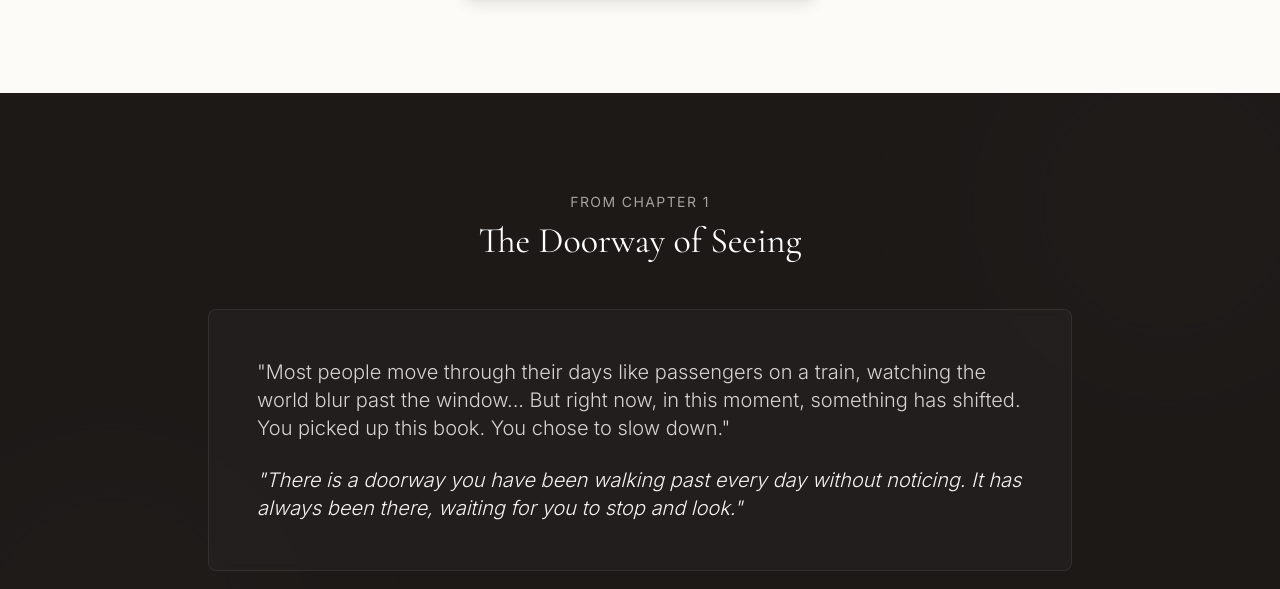
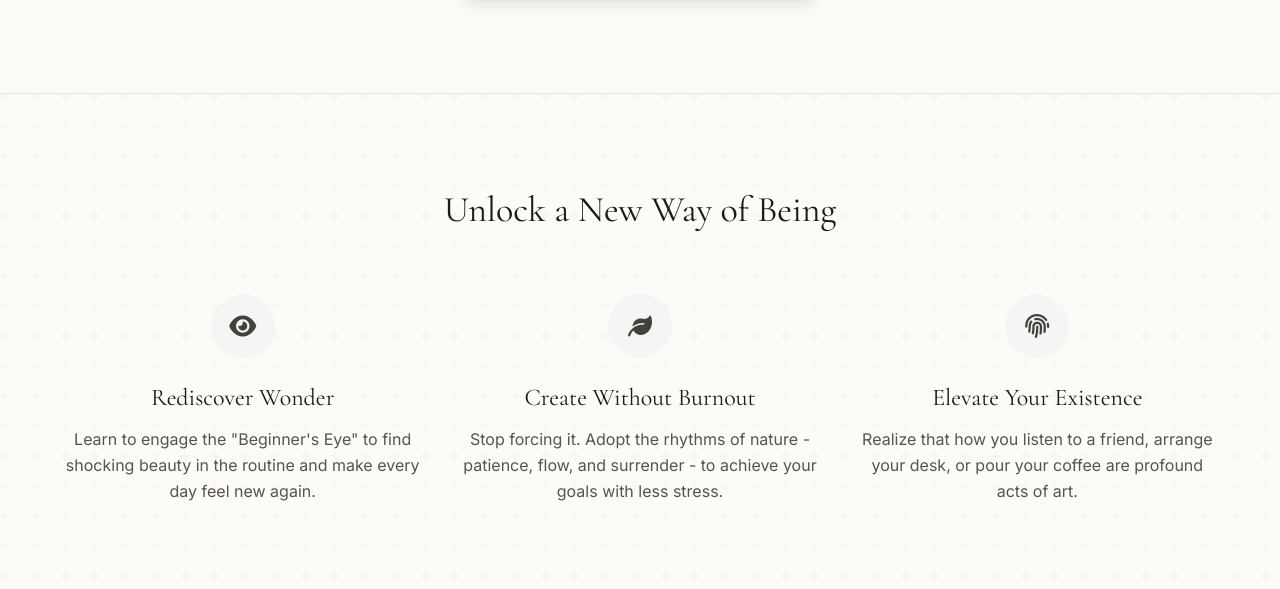
Before and after one commit to faridjafarlee/how-to-see-differently-book, a plain HTML site: page index.html in a window 1280 px wide. Shown: the part 1619-2208 px from the top of the page. Drawn offline with nearby package versions, Linux system fonts and the light colour scheme.

Commit message:
remove emdashes

```diff
--- a/index.html
+++ b/index.html
@@ -282,6 +282,56 @@
         </div>
     </section>
 
+    <!-- About / Benefits Section -->
+    <section id="about" class="py-24 px-4 sm:px-6 lg:px-8 border-t border-stone-200">
+        <div class="max-w-6xl mx-auto">
+            <div class="text-center mb-16">
+                <h2 class="serif-font text-4xl text-stone-900 mb-4">Unlock a New Way of Being</h2>
+            </div>
+
+            <div class="grid md:grid-cols-3 gap-10">
+                <!-- Feature 1 -->
+                <div class="flex flex-col items-center text-center">
+                    <div
+                        class="w-16 h-16 bg-stone-100 rounded-full flex items-center justify-center mb-6 text-stone-700 text-2xl">
+                        <i class="fas fa-eye"></i>
+                    </div>
+                    <h3 class="serif-font text-2xl text-stone-900 mb-3">Rediscover Wonder</h3>
+                    <p class="text-stone-600 leading-relaxed">
+                        Learn to engage the "Beginner's Eye" to find shocking beauty in the routine and make every day
+                        feel new again.
+                    </p>
+                </div>
+
+                <!-- Feature 2 -->
+                <div class="flex flex-col items-center text-center">
+                    <div
+                        class="w-16 h-16 bg-stone-100 rounded-full flex items-center justify-center mb-6 text-stone-700 text-2xl">
+                        <i class="fas fa-leaf"></i>
+                    </div>
+                    <h3 class="serif-font text-2xl text-stone-900 mb-3">Create Without Burnout</h3>
+                    <p class="text-stone-600 leading-relaxed">
+                        Stop forcing it. Adopt the rhythms of nature - patience, flow, and surrender - to achieve your
+                        goals with less stress.
+                    </p>
+                </div>
+
+                <!-- Feature 3 -->
+                <div class="flex flex-col items-center text-center">
+                    <div
+                        class="w-16 h-16 bg-stone-100 rounded-full flex items-center justify-center mb-6 text-stone-700 text-2xl">
+                        <i class="fas fa-fingerprint"></i>
+                    </div>
+                    <h3 class="serif-font text-2xl text-stone-900 mb-3">Elevate Your Existence</h3>
+                    <p class="text-stone-600 leading-relaxed">
+                        Realize that how you listen to a friend, arrange your desk, or pour your coffee are profound
+                        acts of art.
+                    </p>
+                </div>
+            </div>
+        </div>
+    </section>
+
     <!-- Excerpt Section -->
     <section id="excerpt" class="py-24 bg-stone-900 text-stone-300 relative overflow-hidden">
         <!-- Background accent -->
@@ -367,7 +417,7 @@
                         <h3 class="serif-font text-2xl text-stone-900">See the Extraordinary</h3>
                     </div>
                     <p class="text-stone-600 mb-6 flex-grow">
-                        Upload a photo of something boring—a cup, a shadow, a wall. Watch our AI reveal the hidden
+                        Upload a photo of something boring - a cup, a shadow, a wall. Watch our AI reveal the hidden
                         poetry and beauty you missed.
                     </p>
 
@@ -574,7 +624,7 @@
                 <div class="bg-white p-6 rounded-lg shadow-sm">
                     <h3 class="font-medium text-stone-900 text-lg mb-2">What if I don't have time to practice?</h3>
                     <p class="text-stone-600">The practices in this book are designed to be integrated into your
-                        existing day—while you walk, wash dishes, or drink coffee. They don't require extra time, just
+                        existing day - while you walk, wash dishes, or drink coffee. They don't require extra time, just
                         extra attention.</p>
                 </div>
             </div>
@@ -611,7 +661,7 @@
                         <p>
                             This moment of recognition sparked a journey that would eventually become <i>How to See
                                 Differently</i>. Farid is not a guru on a mountaintop, but a companion on the
-                            path—someone who has discovered that the ordinary world is waiting to be seen as
+                            path - someone who has discovered that the ordinary world is waiting to be seen as
                             extraordinary.
                         </p>
                         <p>
```
